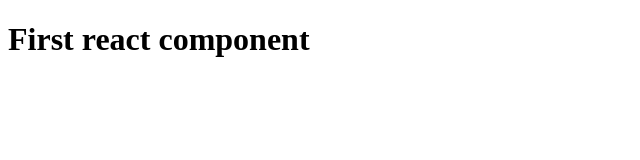
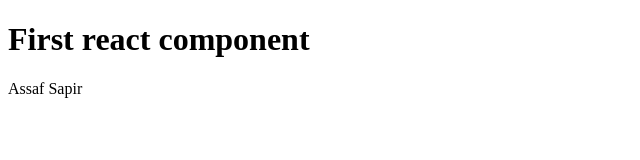
Before and after one commit to assapir/story-line, a React (Create React App) app in the folder ui/: page / in a window 1280 px wide. Shown: the top 160 px of the page, without its empty margins (0-640 px from the left). Built offline with nearby package versions, Linux system fonts and the light colour scheme.

Commit message:
First real component

```diff
--- a/ui/src/App.tsx
+++ b/ui/src/App.tsx
@@ -1,9 +1,13 @@
-import React from 'react';
+import React, { Component } from 'react';
+import Footer from './Footer';
 
-export default class App extends React.Component {
+export default class App extends Component {
   public render() {
     return (
-      <h1>First react component</h1>
+      <div>
+        <h1>First react component</h1>
+        <Footer author={`Assaf Sapir`} />
+      </div>
     );
   }
 }
--- /dev/null
+++ b/ui/src/Footer.tsx
@@ -0,0 +1,15 @@
+import React, { Component } from 'react';
+
+interface FooterProps {
+    author: string;
+}
+
+export default class Footer extends Component<FooterProps> {
+    public render() {
+        return (
+            <footer>
+                {this.props.author}
+            </footer>
+        );
+    }
+}
--- a/ui/tslint.json
+++ b/ui/tslint.json
@@ -9,7 +9,8 @@
         "no-console": false,
         "variable-name": false,
         "quotemark": [true, "backtick", "avoid-escape"],
-        "object-literal-sort-keys": false
+        "object-literal-sort-keys": false,
+        "interface-name": false
     },
     "rulesDirectory": [],
     "linterOptions": {
```
